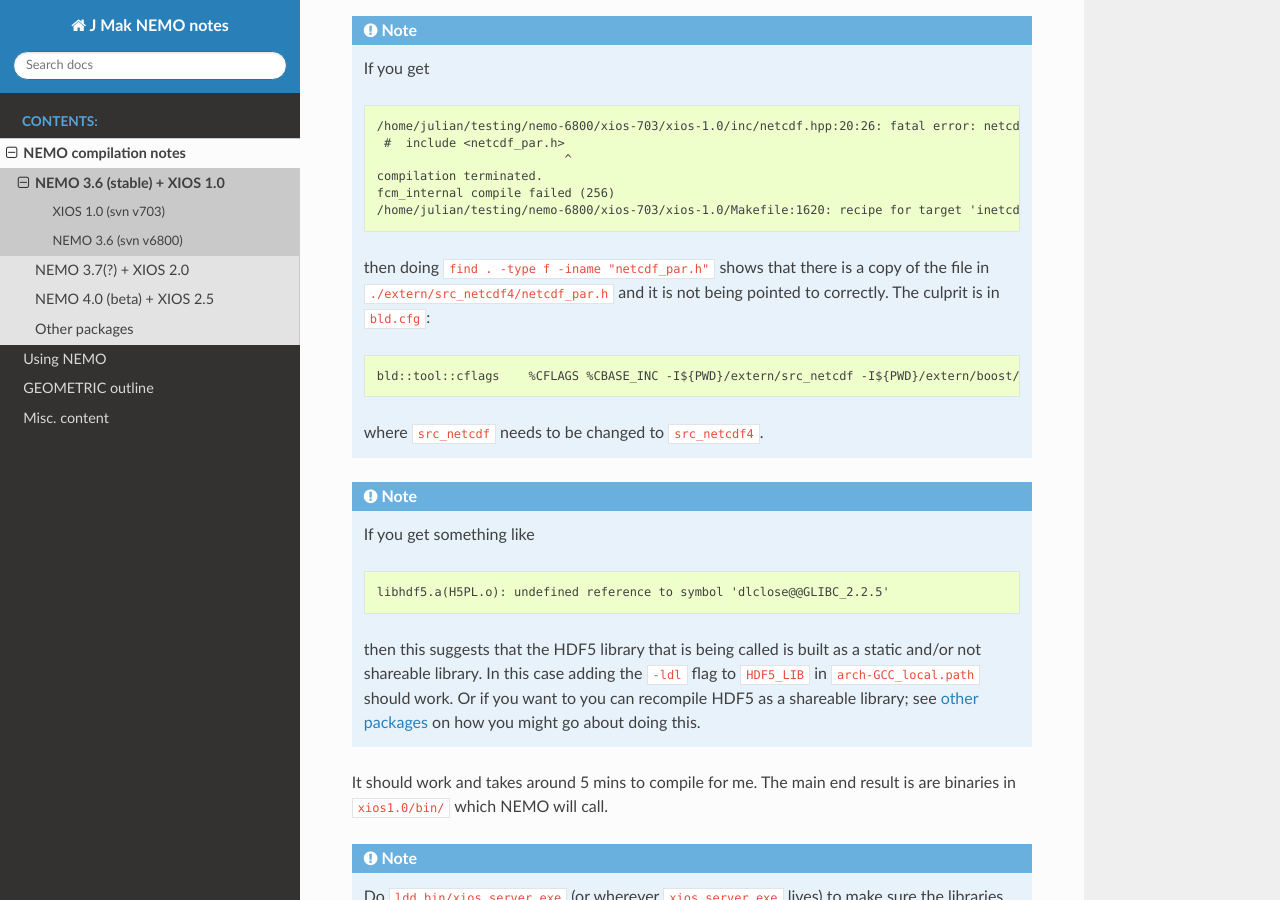
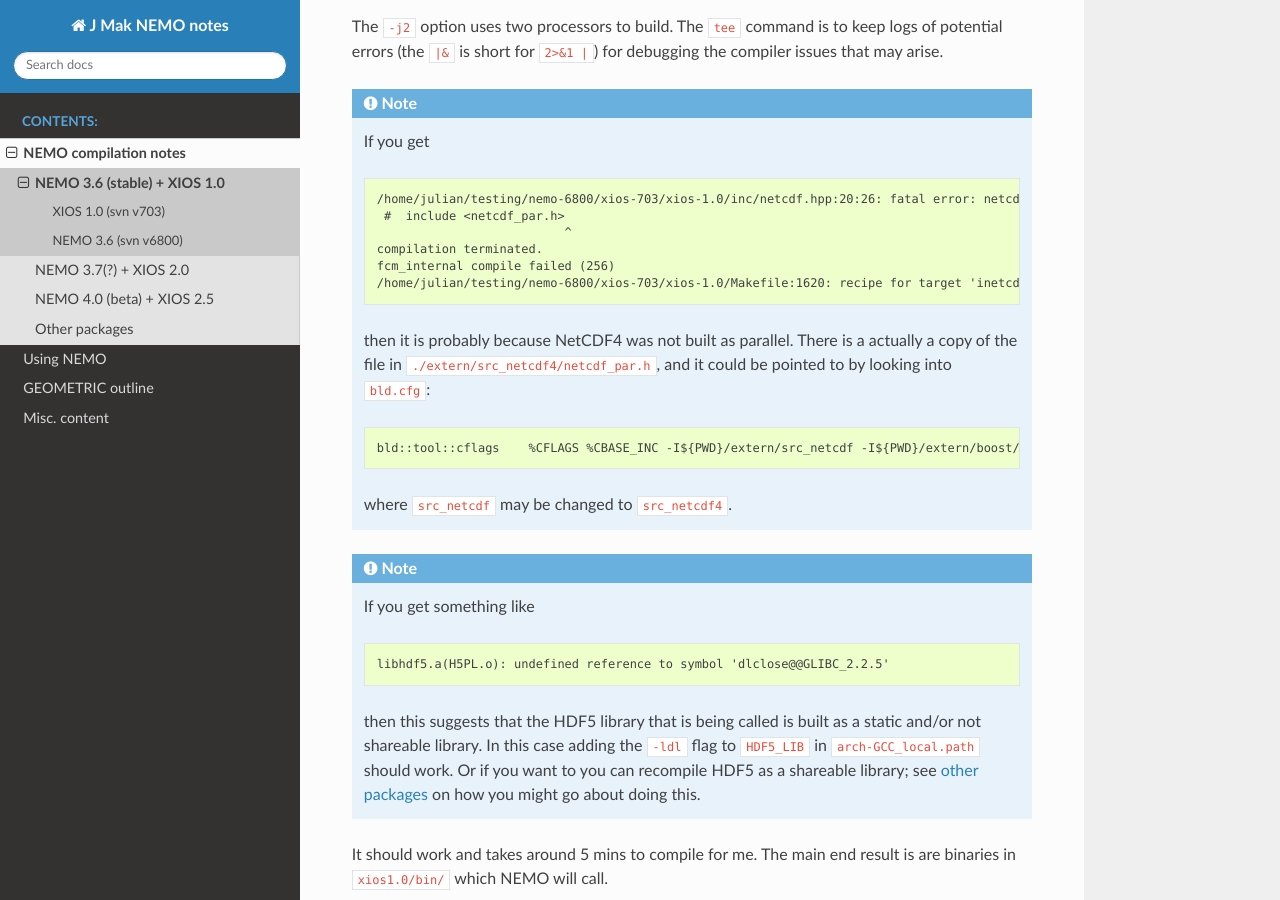
Before and after one commit to julianmak/NEMO-related, a Sphinx documentation site: the page built from docs/compilation_notes/nemo36.rst, in a window 1280 px wide and 900 px high, scrolled down 2949 px. Built offline with Sphinx 7.4.7 and the Read the Docs theme 2.0.0, drawn with Linux system fonts in a browser that asks for light colours; some of the changed text lies outside the part shown.

```diff
--- a/docs/compilation_notes/nemo36.rst
+++ b/docs/compilation_notes/nemo36.rst
@@ -175,15 +178,15 @@ compiler issues that may arise.
     fcm_internal compile failed (256)
     /home/julian/testing/nemo-6800/xios-703/xios-1.0/Makefile:1620: recipe for target 'inetcdf4.o' failed
 
-  then doing ``find . -type f -iname "netcdf_par.h"`` shows that there is a copy
-  of the file in ``./extern/src_netcdf4/netcdf_par.h`` and it is not being
-  pointed to correctly. The culprit is in ``bld.cfg``:
+  then it is probably because NetCDF4 was not built as parallel. There is a
+  actually a copy of the file in ``./extern/src_netcdf4/netcdf_par.h``, and
+  it could be pointed to by looking into ``bld.cfg``:
 
   .. code-block:: none
 
     bld::tool::cflags    %CFLAGS %CBASE_INC -I${PWD}/extern/src_netcdf -I${PWD}/extern/boost/include -I${PWD}/extern/rapidxml/include -I${PWD}/extern/blitz/include
 
-  where ``src_netcdf`` needs to be changed to ``src_netcdf4``.
+  where ``src_netcdf`` may be changed to ``src_netcdf4``.
 
 .. note ::
 
```
Also changed, not shown: other parts of docs/compilation_notes/nemo36.rst (+4 -1 lines), docs/compilation_notes/packages.rst (+5 -5 lines).
